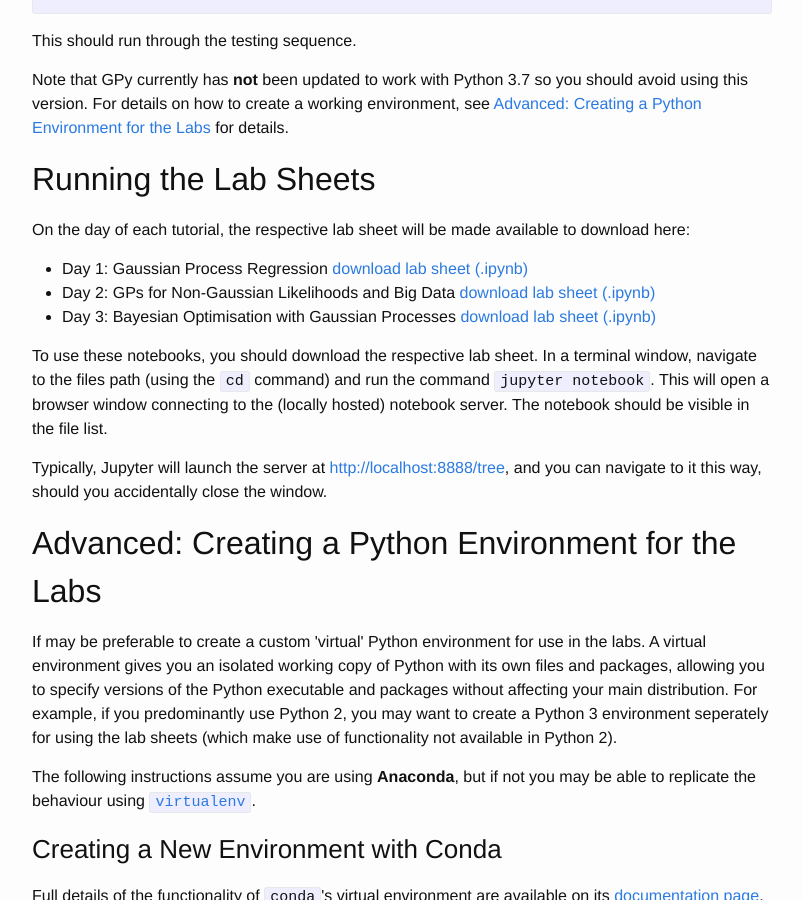
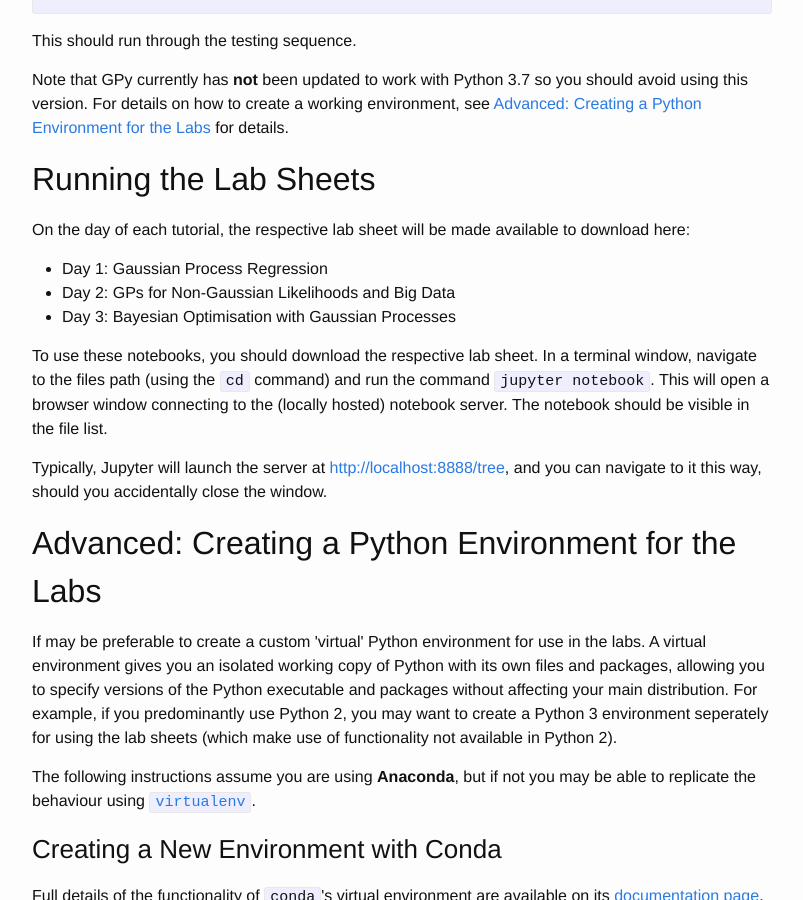
Before and after one commit to gpschool/gpss18, a Jekyll site: the page built from getting_started.html, in a window 1280 px wide and 900 px high, scrolled down 2189 px. Shown: the whole window, without its empty margins (238-1041 px from the left). Built offline with Jekyll 4.4.1, drawn with Linux system fonts in a browser that asks for light colours.

Commit message:
Update getting_started.html

```diff
--- a/_layouts/getting_started.html
+++ b/_layouts/getting_started.html
@@ -76,9 +76,9 @@ layout: page
 
     <p>On the day of each tutorial, the respective lab sheet will be made available to download here:</p>
     <ul>
-        <li>Day 1: Gaussian Process Regression <a target="_blank" href="http://gpss.cc/gpss18/labs/GPSS_Lab1_2018.ipynb">download lab sheet (.ipynb)</a></li>
-        <li>Day 2: GPs for Non-Gaussian Likelihoods and Big Data <a target="_blank" href="http://gpss.cc/gpss18/labs/GPSS_Lab2_2018.ipynb">download lab sheet (.ipynb)</a></li>
-        <li>Day 3: Bayesian Optimisation with Gaussian Processes <a target="_blank" href="http://gpss.cc/gpss18/labs/GPSS_Lab3_2018.ipynb">download lab sheet (.ipynb)</a></li>
+        <li>Day 1: Gaussian Process Regression <a target="_blank" style="visibility:hidden;" href="http://gpss.cc/gpss18/labs/GPSS_Lab1_2018.ipynb">download lab sheet (.ipynb)</a></li>
+        <li>Day 2: GPs for Non-Gaussian Likelihoods and Big Data <a target="_blank" style="visibility:hidden;" href="http://gpss.cc/gpss18/labs/GPSS_Lab2_2018.ipynb">download lab sheet (.ipynb)</a></li>
+        <li>Day 3: Bayesian Optimisation with Gaussian Processes <a target="_blank" style="visibility:hidden;" href="http://gpss.cc/gpss18/labs/GPSS_Lab3_2018.ipynb">download lab sheet (.ipynb)</a></li>
     </ul>
 
     <p>To use these notebooks, you should download the respective lab sheet. In a terminal window, navigate to the files path (using the <code>cd</code> command) and run the command <code>jupyter notebook</code>. This will open a browser window connecting to the (locally hosted) notebook server. The notebook should be visible in the file list.</p>
```
